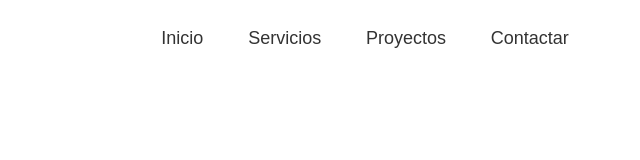
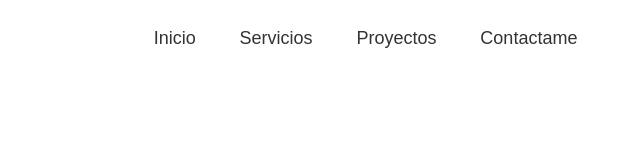
Before and after one commit to leonbis/flexbox, a plain HTML site: page header.html in a window 1280 px wide. Shown: the full height of the page, 308-948 px from the left. Drawn offline with Linux system fonts and the light colour scheme.

Commit message:
Desde visual  code

```diff
--- a/header.html
+++ b/header.html
@@ -15,7 +15,7 @@
                 <li><a class="Menu_Principal_Inico" href="#">Inicio</a></li>
                 <li><a class="Menu_Principa_Servicios" href="#">Servicios</a></li>
                 <li><a class="Menu_Principal_Proyectos" href="#">Proyectos</a></li>
-                <li><a class="Menu_Principal_Contanctar" href="#">Contactar</a></li>
+                <li><a class="Menu_Principal_Contanctar" href="#">Contactame</a></li>
               </ul>
             </nav>
         </header>
```
